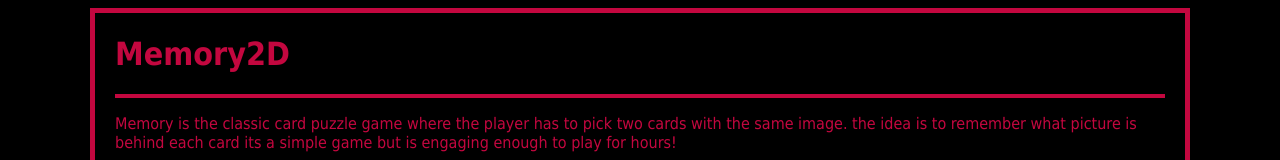
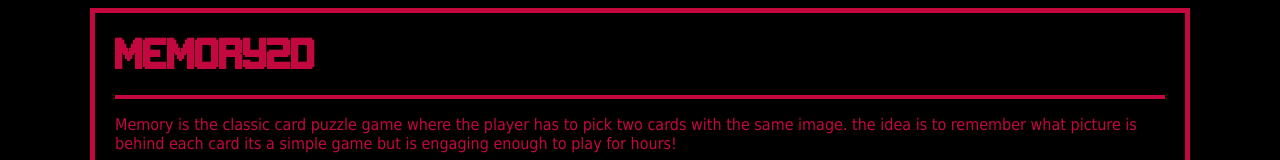
Before and after one commit to GRaj-gitHub/Portfolio, a plain HTML site: page Memory/Memory.html in a window 1280 px wide. Shown: the top 160 px of the page. Drawn offline with Linux system fonts and the light colour scheme; files whose address does not match are found by name.

Commit message:
Changing heading of projects

```diff
--- a/CSS_files/Home.css
+++ b/CSS_files/Home.css
@@ -23,7 +23,6 @@ body
 {
 	font-family : Tahoma;
 }
-
 
 
 .box1 {
--- a/CSS_files/Projects.css
+++ b/CSS_files/Projects.css
@@ -1,3 +1,12 @@
+/*custom font*/
+@font-face {
+	font-family: 'Gameplay';
+	src: url('fonts/Gameplay/gameplay-webfont.woff') format('woff');
+	font-weight: normal;
+	font-style: normal;
+}
+/*end custom Font*/
+
 html {
 	background-color: black;
 }
@@ -6,6 +15,7 @@ body
 {
 	font-family : Tahoma;
 }
+
 
 
 
@@ -32,3 +42,8 @@ body
 	border-top : 4px solid #c3073f;
 	border-bottom : 4px solid #c3073f;
 }
+
+.main_heading
+{
+	font-family : Gameplay, Georgia;
+}
--- a/Memory/Memory.html
+++ b/Memory/Memory.html
@@ -11,7 +11,7 @@
 <body>
     <div class="container">
 
-        <h1>Memory2D</h1>
+        <div class="main_heading"><h1>Memory2D</h1></div>
 
 
         <div class="content_area">
```
